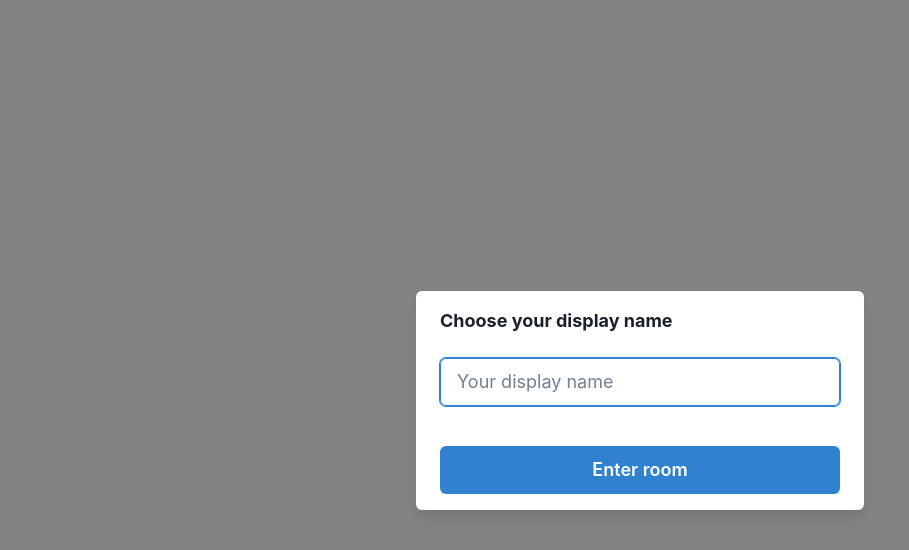
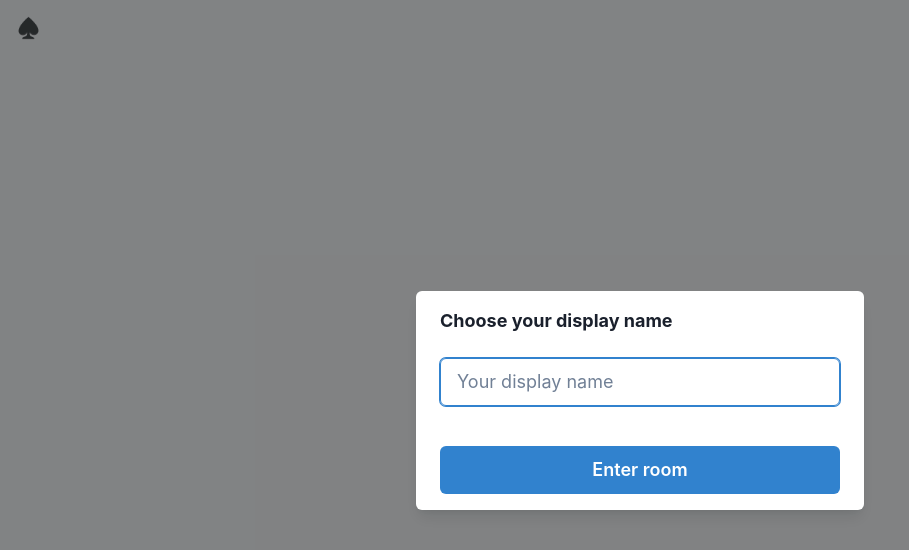
Before and after one commit to oakraw/planning-poker, a React (Create React App) app: page /room/1 in a window 1280 px wide. Shown: the top 550 px of the page, without its empty margins (0-909 px from the left). Built offline with nearby package versions, Linux system fonts and the light colour scheme; no server answers; the database is empty.

Commit message:
Add room name on a head

```diff
--- a/src/features/room/index.tsx
+++ b/src/features/room/index.tsx
@@ -1,4 +1,12 @@
-import { Center, Box, theme, VStack } from "@chakra-ui/react";
+import {
+  Center,
+  Box,
+  theme,
+  VStack,
+  Heading,
+  Text,
+  HStack,
+} from "@chakra-ui/react";
 import { useState } from "react";
 import { useParams } from "react-router-dom";
 import { useObserveRoom, useVote } from "../../hooks/useApiCall";
@@ -14,7 +22,6 @@ export const Room = () => {
   const room = useObserveRoom(roomId);
   const { vote } = useVote();
 
-  console.log(room);
   return (
     <>
       {roomId && (
@@ -24,8 +31,13 @@ export const Room = () => {
             h="calc(100vh)"
             background={theme.colors.gray[50]}
           >
+            <HStack p={4} width={{ base: "100%" }}>
+              <Heading fontSize="xl" mr={2}>♠️ {room?.roomName}</Heading>
+            </HStack>
             <Center alignItems="stretch" flexGrow={1}>
-              {room && <RoomPokerTable room={room} participantId={participantId} />}
+              {room && (
+                <RoomPokerTable room={room} participantId={participantId} />
+              )}
             </Center>
 
             {room?.state === RoomState.END ? (
```
